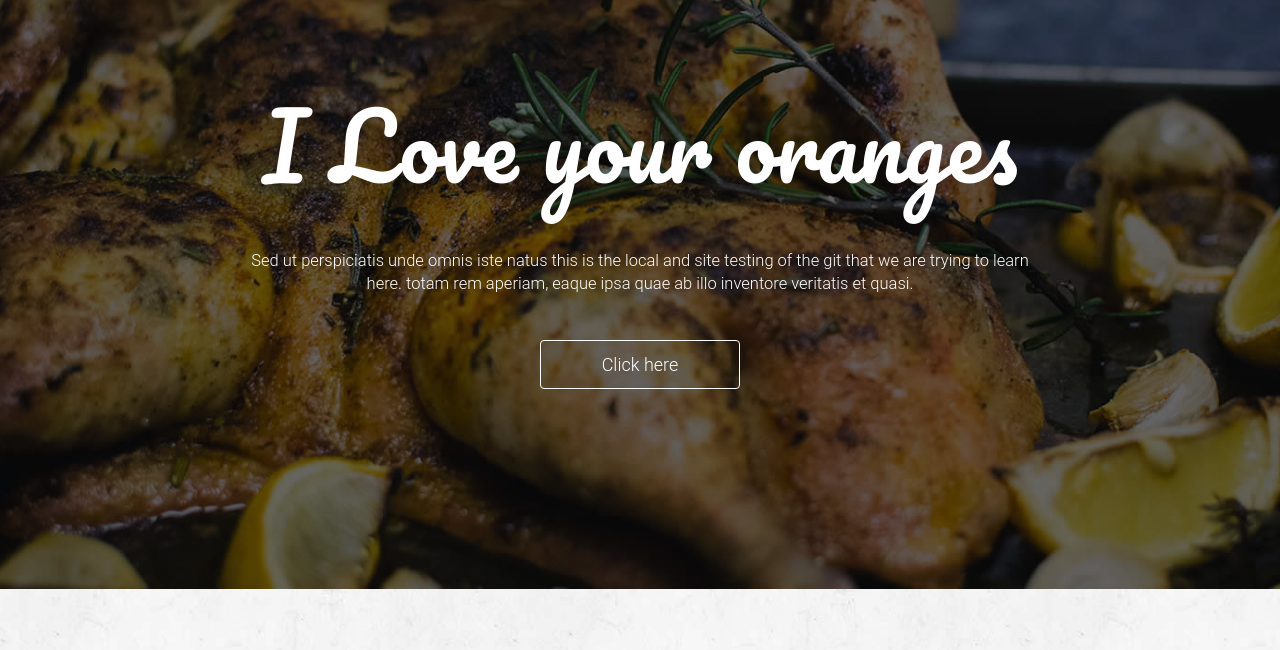
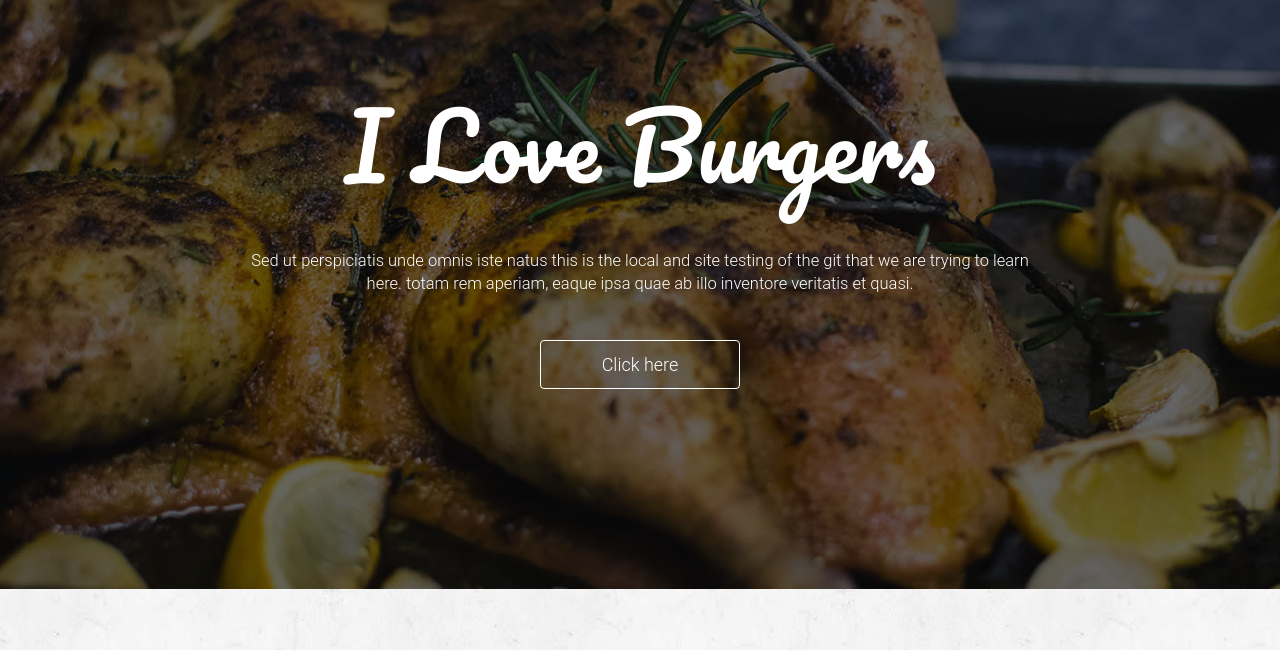
Before and after one commit to neha9700199/food-site, a plain HTML site: page index.html in a window 1280 px wide. Shown: the part 150-800 px from the top of the page. Drawn offline with Linux system fonts and the light colour scheme.

Commit message:
this is the commit message

```diff
--- a/index.html
+++ b/index.html
@@ -107,7 +107,7 @@
                         <div class="main_slider text-center">
                             <div class="col-md-12">
                                 <div class="main_slider_content wow zoomIn" data-wow-duration="1s">
-                                    <h1>I Love your oranges</h1>
+                                    <h1>I Love Burgers</h1>
                                     <p>Sed ut perspiciatis unde omnis iste natus this is the local and site testing of the git that we are trying to learn here. totam rem aperiam, eaque ipsa quae ab illo inventore veritatis et quasi. </p>
                                     <button href="" class="btn-lg">Click here</button>
                                 </div>
```
